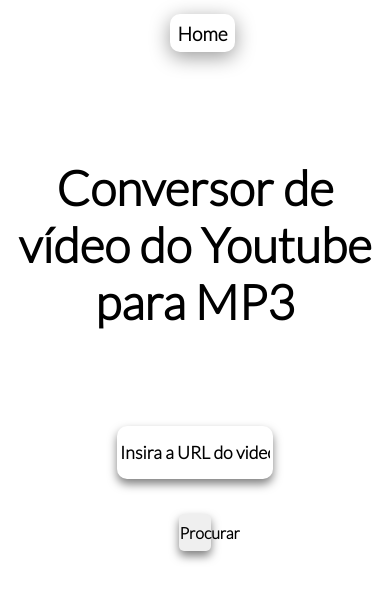
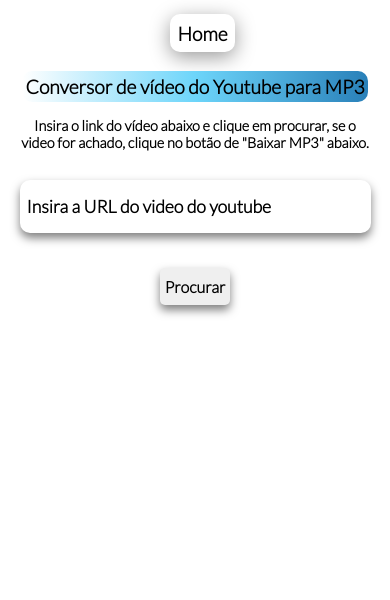
Before and after one commit to ThiagoS1lva/Guardados, a React (Vite) app: page /Conversor in a window 390 px wide. Shown: the top 600 px of the page. Built offline with nearby package versions, Linux system fonts and the light colour scheme; no server answers.

Commit message:
API do youtube

```diff
--- a/src/pages/Conversor.jsx
+++ b/src/pages/Conversor.jsx
@@ -1,5 +1,5 @@
-import Menu from '../components/Menu'
-import styles from '../styles/Conversor.module.css'
+import Menu from '../ui/components/Menu'
+import styles from '../ui/styles/Conversor.module.css'
 import axios from 'axios'
 import { useRef, useState } from 'react'
 import { youtube_parser } from './Conversor/utils'
@@ -9,11 +9,25 @@
     const inputUrlRef = useRef()
     const [urlResult, setUrlResult] = useState(null)
     const RapidKey = import.meta.env.VITE_RAPID_KEY;
+    const YoutubeKey = import.meta.env.VITE_YOUTUBE_KEY;
+    const [thumbnail, setThumbnail] = useState()
+    const [channelName, setChannelName] = useState()
 
     const handleSubmit = (e) => {
         e.preventDefault()
+        //Pega o ID do video do youtube chamando a função youtube_parser
         const youtubeID = youtube_parser(inputUrlRef.current.value)
+        //Pega o thumbnail do video do youtube
+        const url = `https://www.googleapis.com/youtube/v3/videos?id=${youtubeID}&key=${YoutubeKey}&part=snippet`;
+        axios.get(url)
+            .then(response => {
+                setThumbnail(response.data.items[0].snippet.thumbnails.high.url)
+                setChannelName(response.data.items[0].snippet.channelTitle)
+                console.log(response)
+            })
+            .catch(error => console.error(error));
 
+        //Faz a requisição para a API do rapidapi
         const options = {
             method: 'GET',
             url: 'https://youtube-mp36.p.rapidapi.com/dl',
@@ -25,6 +39,7 @@
                 id: youtubeID
             }
         }
+        //Pega o link do mp3 e o titulo do video
         axios(options)
             .then(res => setUrlResult(res.data))
             .catch(err => console.log(err))
@@ -37,16 +52,25 @@
             <Menu />
             <div className={styles.container}>
                 <h1>Conversor de vídeo do Youtube para MP3</h1>
+                <h6>Insira o link do vídeo abaixo e clique em procurar, se o video for achado, clique no botão de {`"Baixar MP3"`} abaixo.</h6>
                 <form onSubmit={handleSubmit}>
                     <input ref={inputUrlRef}
                         type='text' placeholder='Insira a URL do video do youtube' autoComplete='off'
                         required />
+                    {/*Se o video for achado mostra as informações */}
                     {urlResult &&
                         <div className={styles.videoInfo}>
-                            <p><b>Titulo:</b> {urlResult.title}</p>
-                            <p><b>Duração:</b> {(urlResult.duration / 60).toFixed(2)} min</p>
+                            <img src={thumbnail} alt="Video thumb" />
+                            <div className={styles.info}>
+                                <div className={styles.title}>
+                                    <p><b>Titulo:</b> {urlResult.title}</p>
+                                    <p><b>Duração:</b> {(urlResult.duration / 60).toFixed(2)} min apróx</p>
+                                </div>
+                                <div>
+                                    <p><b>Canal:</b> {channelName}</p>
+                                </div>
+                            </div>
                         </div>
-
                     }
                     <button type='submit'>Procurar</button>
                 </form>
--- a/src/pages/Home.jsx
+++ b/src/pages/Home.jsx
@@ -1,4 +1,4 @@
-import styles from '../styles/Home.module.css'
+import styles from '../ui/styles/Home.module.css'
 import { Link } from 'react-router-dom'
 
 export default function Home() {
--- a/src/pages/InstaPage.jsx
+++ b/src/pages/InstaPage.jsx
@@ -1,5 +1,5 @@
-import InstaFeed from "../components/instafeed/InstaFeed";
-import Menu from "../components/Menu";
+import InstaFeed from "../ui/components/instafeed/InstaFeed";
+import Menu from "../ui/components/Menu";
 
 export default function InstaPage() {
     return (
--- a/src/styles/Conversor.module.css
+++ b/src/ui/styles/Conversor.module.css
@@ -6,9 +6,23 @@
 }
 
 .container h1 {
-    margin-top: 2em;
+    margin-top: 2%;
+    margin-bottom: 2%;
+    font-size: 3em;
+    text-align: center;
+    background: #2980B9;
+    /* fallback for old browsers */
+    background: -webkit-linear-gradient(to right, #FFFFFF, #6DD5FA, #2980B9);
+    /* Chrome 10-25, Safari 5.1-6 */
+    background: linear-gradient(to right, #FFFFFF, #6DD5FA, #2980B9);
+    /* W3C, IE 10+/ Edge, Firefox 16+, Chrome 26+, Opera 12+, Safari 7+ */
+    padding: 1%;
+    border-radius: 10px;
+}
+.container h6 {
+    font-size: 1.2em;
     margin-bottom: 2em;
-    font-size: 3em;
+    color: black;
     text-align: center;
 }
 
@@ -62,6 +76,7 @@
     display: flex;
     box-shadow: 0px 5px 10px #2193b089;
     margin-top: 2%;
+    margin-bottom: 2%;
     border-radius: 5px;
     width: 10%;
     justify-content: center;
@@ -72,22 +87,64 @@
     /* Chrome 10-25, Safari 5.1-6 */
     background: linear-gradient(to right, #6dd5ed, #2193b0);
     /* W3C, IE 10+/ Edge, Firefox 16+, Chrome 26+, Opera 12+, Safari 7+ */
-    transition:  all 200ms ease-in-out;
+    transition: all 200ms ease-in-out;
     align-items: center;
 }
+
 .download:hover {
     box-shadow: 0px 5px 10px #2193b0;
 }
+
 .download a {
+    text-align: center;
+    width: 100%;
     font-weight: bold;
     font-size: 1.2em;
     color: rgb(0, 0, 0);
 }
+
 .videoInfo {
     display: flex;
     flex-direction: column;
 }
-.videoInfo p {
+.videoInfo img {
+    object-fit: cover;
+}
+.info {
+    margin: 0 auto;
+    display: flex;
+    width: 98%;
+    justify-content: space-between;
+    margin-top: 2%;
+    flex-direction: column;
+}
+.info p {
     font-size: 1.2em;
     margin-bottom: 1em;
 }
+.title {
+    display: flex;
+    width: 100%;
+    justify-content: space-between;
+}
+
+@media (max-width:600px) {
+    .container h1 {
+        font-size: 1.2em;
+    }
+    .container h6 {
+        font-size: 0.9em;
+        margin-top: 2%;
+        width: 90%;
+    }
+    .container form {
+        width: 90%;
+    }
+    .info p {
+        font-size: 1em;
+    }
+    .download {
+        width: 30%;
+        margin-top: 8%;
+    }
+}
```
Also changed, not shown: package.json (+1 -17 lines), src/server.js (deleted, +0 -18 lines), src/ui/components/Menu.jsx (renamed from src/components/Menu.jsx), src/ui/components/instafeed/InstaFeed.jsx (renamed from src/components/instafeed/InstaFeed.jsx), src/ui/styles/Home.module.css (renamed from src/styles/Home.module.css), src/ui/styles/InstaFeed.module.css (renamed from src/styles/InstaFeed.module.css), src/ui/styles/Menu.module.css (renamed from src/styles/Menu.module.css), 1 other file (tests, documents, lock files or other folders).
